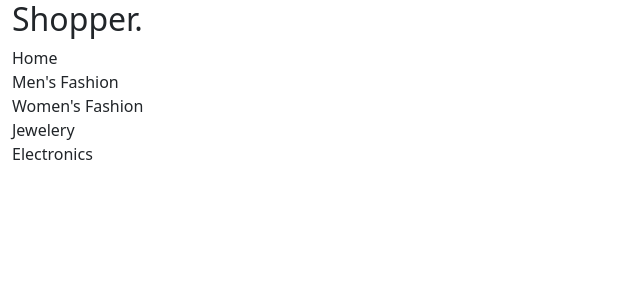
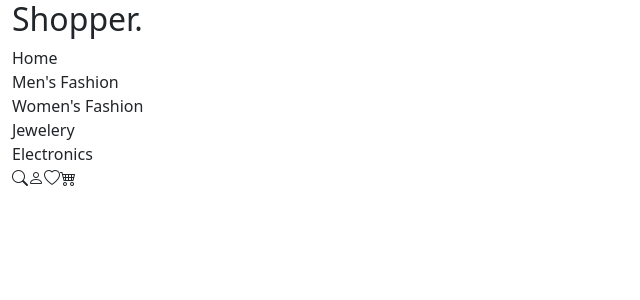
Before and after one commit to anmolbiranwar/Shopper-Template-React, a React (Create React App) app: page / in a window 1280 px wide. Shown: the top 300 px of the page, without its empty margins (0-640 px from the left). Built offline with nearby package versions, Linux system fonts and the light colour scheme.

Commit message:
Update shopper-index.js

```diff
--- a/src/components/shopper-index/shopper-index.js
+++ b/src/components/shopper-index/shopper-index.js
@@ -16,6 +16,12 @@ export function ShopperIndex()
                     <div>Jewelery</div>
                     <div>Electronics</div>
                 </nav>
+                <div>
+                    <span className="bi bi-search"></span>
+                    <span className="bi bi-person"></span>
+                    <span className="bi bi-heart"></span>
+                    <span className="bi bi-cart4"></span>
+                </div>
             </header>
             </BrowserRouter>
         </div>
```
